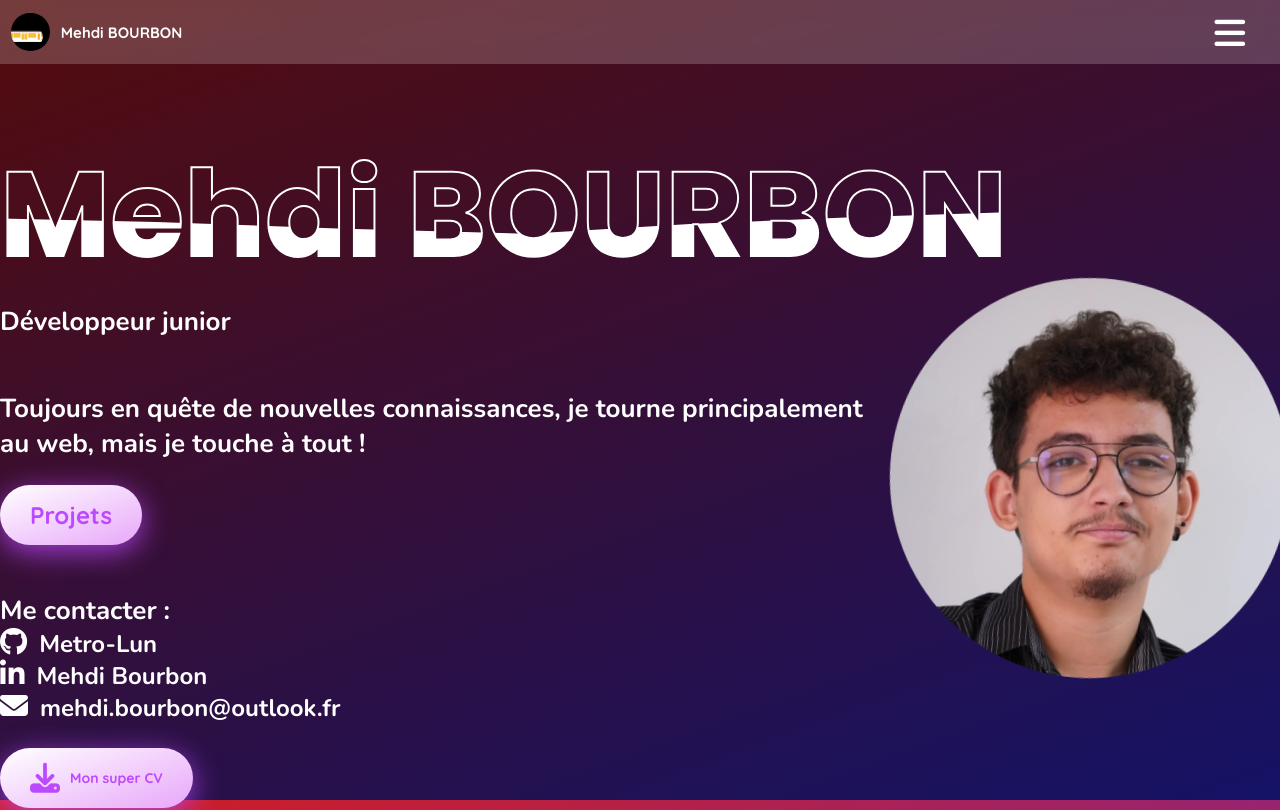
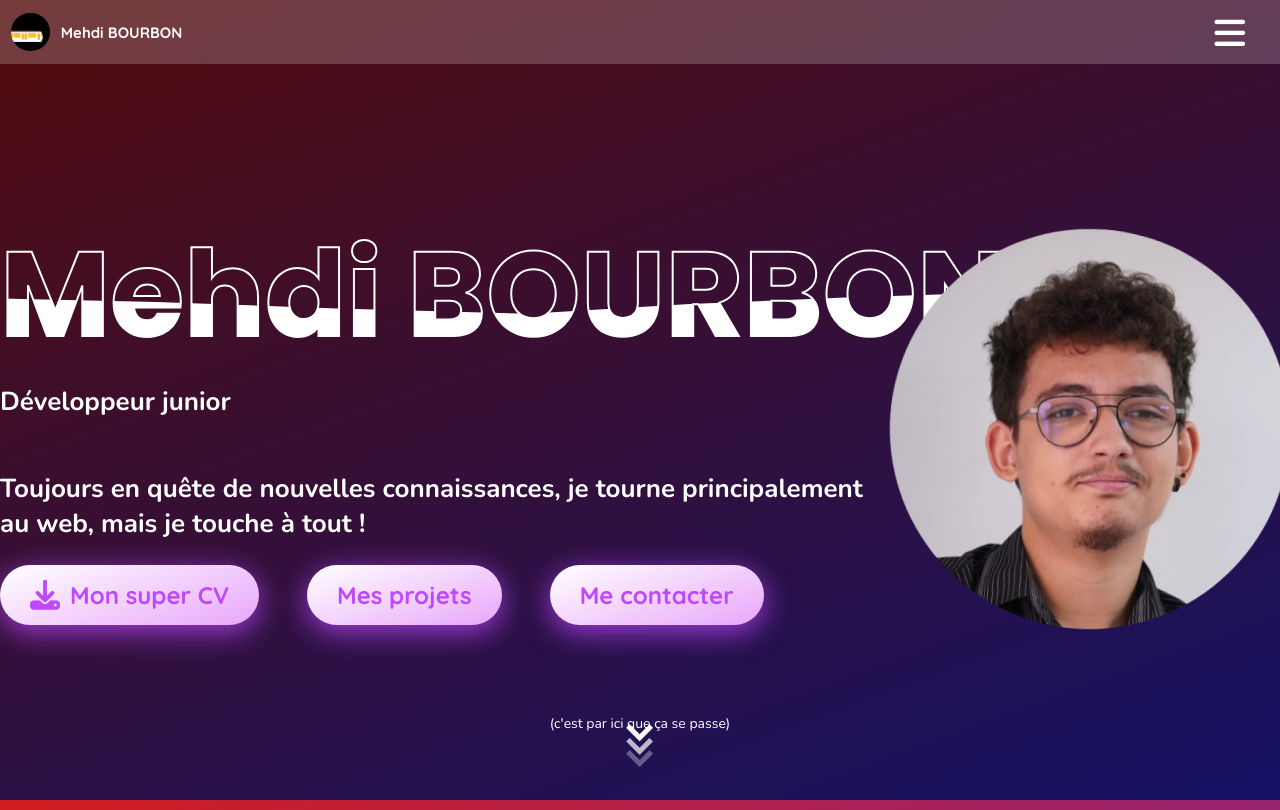
Before and after one commit to Metro-Lun/metro-folio, a Vue app: page / in a window 1280 px wide. Shown: the top 810 px of the page. Built offline with nearby package versions, Linux system fonts and the light colour scheme.

Commit message:
prototype finished with contact data

```diff
--- a/src/components/ContactComponent.vue
+++ b/src/components/ContactComponent.vue
@@ -5,8 +5,62 @@
 <template>
     <section class="big-section">
         <h1>Contact</h1>
+
+        <section id="main-contact">
+            <h2>Me contacter :</h2>
+            <nav>
+                <a href="https://github.com/Metro-Lun">
+                    <i class="fa-brands fa-github" />
+                    <p>Metro-Lun</p>
+                </a>
+
+                <a href="https://www.linkedin.com/in/mehdi-bourbon-7266a2224/">
+                    <i class="fa-brands fa-linkedin-in" />
+                    <p>Mehdi Bourbon</p>
+                </a>
+
+                <a href="mailto:mehdi.bourbon@outlook.fr">
+                    <i class="fa-solid fa-envelope" />
+                    <p>mehdi.bourbon@outlook.fr</p>
+                </a>
+            </nav>
+        </section>
     </section>
 </template>
 
 <style scoped>
+    h2 {
+        padding-bottom: 0.4em;
+        border-bottom: 2px solid white;
+        margin-bottom: 1em;
+    }
+
+    #main-contact {
+        margin-top: 1em;
+        display: flex;
+        justify-content: center;
+        align-items: center;
+        flex-direction: column;
+        margin-bottom: 4em;
+    }
+
+    #main-contact nav {
+        display: flex;
+        gap: 5em;
+    }
+
+    #main-contact a {
+        color: white;
+        opacity: 1;
+    }
+
+    #main-contact i {
+        font-size: 28px;
+    }
+
+    #main-contact p {
+        font-size: 24px;
+        opacity: 1;
+        margin-left: 12px;
+    }
 </style>
--- a/src/components/FooterComponent.vue
+++ b/src/components/FooterComponent.vue
@@ -15,14 +15,6 @@
         <p>
             © Mehdi BOURBON - {{ getMonthAndYear() }}
         </p>
-
-        <nav>
-            <div>
-                <a href="https://github.com/Metro-Lun"><i class="fa-brands fa-github" /></a>
-                <a href="https://www.linkedin.com/in/mehdi-bourbon-7266a2224/"><i class="fa-brands fa-linkedin-in" /></a>
-                <a href="mailto:mehdi.bourbon@outlook.fr"><i class="fa-solid fa-envelope" /></a>
-            </div>
-        </nav>
     </footer>
 </template>
 
@@ -35,21 +27,11 @@
         height: 6em;
         backdrop-filter: blur(10px);
         color: white;
-    }
-
-    footer nav {
-        display: flex;
-        margin: auto 0;
+        background-color: rgba(255,255,255,0.2);
     }
 
     footer div {
         justify-content: flex-end;
-    }
-
-    i {
-        width: 46px;
-        color: white;
-        font-size: 40px;
     }
 
     @media (max-width: 900px) {
@@ -57,11 +39,6 @@
             gap: 1em;
         }
 
-        i {
-            font-size: 20px;
-            width: 20px;
-        }
-
         p {
             font-size: 10px;
         }
--- a/src/components/SkillCard.vue
+++ b/src/components/SkillCard.vue
@@ -51,6 +51,10 @@
 </template>
 
 <style scoped>
+    p {
+        font-size: 16px;
+    }
+
     .skill-div {
         padding: 2em;
         border-radius: 24px;
@@ -75,14 +79,14 @@
     }
 
     .skill-div div h3 {
-        font-size: 30px;
+        font-size: 22px;
         margin-bottom: 20px;
     }
 
     /* SITUATIONS */
 
     .skill-situations {
-        margin-bottom: 3em;
+        margin-bottom: 1em;
     }
 
     .skill-situations ul {
@@ -91,6 +95,10 @@
 
     .skill-situations li {
         margin: 5px 0;
+    }
+
+    li p {
+        font-size: 16px;
     }
 
     /* LEVELS */
@@ -109,7 +117,7 @@
     .skill-review > div > p {
         border-radius: 50%;
         color: white;
-        font-size: 20px;
+        font-size: 14px;
         border: none;
         font-weight: bold;
         margin-right: 10px;
@@ -139,7 +147,7 @@
 
     .level-info {
         margin : 0.5em 0;
-        font-size: 20px;
+        font-size: 16px;
     }
 
     /* REVIEW */
@@ -149,7 +157,7 @@
     }
 
     .skill-review > div > p {
-        font-size: 30px;
+        font-size: 20px;
     }
 
     .skill-review-explained {
--- a/src/components/journey/JobElement.vue
+++ b/src/components/journey/JobElement.vue
@@ -63,7 +63,7 @@
 
     .job-dot > p {
         font-size: 30px;
-        margin-top: 1.2em;
+        margin-top: 1em;
     }
 
     .job-title-logo {
@@ -71,7 +71,6 @@
         align-items: center;
         gap: 2em;
         font-weight: bold;
-
     }
 
     .job-card {
--- a/src/views/MainView.vue
+++ b/src/views/MainView.vue
@@ -37,45 +37,23 @@ import ContactComponent from '@/components/ContactComponent.vue';
                 </transition>
 
                 <transition name="slide-fade">
-                    <section id="main-buttons" v-if="show" class="delay-2">
-                        <nav>
-                            <button class="main-button-style">
-                                <a href="projects">Projets</a>
-                            </button>
-                        </nav>
-                    </section>
-                </transition>
-
-                <transition name="slide-fade">
-                    <section id="main-contact" v-if="show" class="delay-3">
-                        <h2>Me contacter :</h2>
-                        <nav>
-                            <a href="https://github.com/Metro-Lun">
-                                <i class="fa-brands fa-github" />
-                                <p>Metro-Lun</p>
-                            </a>
-
-                            <a href="https://www.linkedin.com/in/mehdi-bourbon-7266a2224/">
-                                <i class="fa-brands fa-linkedin-in" />
-                                <p>Mehdi Bourbon</p>
-                            </a>
-
-                            <a href="mailto:mehdi.bourbon@outlook.fr">
-                                <i class="fa-solid fa-envelope" />
-                                <p>mehdi.bourbon@outlook.fr</p>
-                            </a>
-                        </nav>
-                    </section>
-                </transition>
-
-                <transition name="slide-fade">
-                    <div class="delay-4" v-if="show">
+                    <div class="delay-2 header-buttons" v-if="show">
                         <button class="main-button-style">
                             <a href="/assets/files/CV_Mehdi_Bourbon.pdf" download>
                                 <i class="fas fa-download"></i>
                                 <p>Mon super CV</p>
                             </a>
                         </button>
+
+                        <nav>
+                            <button class="main-button-style">
+                                <RouterLink :to="{ name: 'home', hash: '#projects' }"><p>Mes projets</p></RouterLink>
+                            </button>
+
+                            <button class="main-button-style">
+                                <RouterLink :to="{ name: 'home', hash: '#contact' }"><p>Me contacter</p></RouterLink>
+                            </button>
+                        </nav>
                     </div>
                 </transition>
             </div>
@@ -87,8 +65,18 @@ import ContactComponent from '@/components/ContactComponent.vue';
                     </div>
                 </div>
             </transition>
+        </section>
 
-        </section>
+        <transition name="slide-fade">
+            <div v-if="show" class="delay-4">
+                <p id="arrow-p">(c'est par ici que ça se passe)</p>
+                <section class="arrow">
+                    <span></span>
+                    <span></span>
+                    <span></span>
+                </section>
+            </div>
+        </transition>
     </section>
 
     <section id="technologies">
@@ -247,9 +235,8 @@ import ContactComponent from '@/components/ContactComponent.vue';
     #inner-presentation {
         display: flex;
         justify-content: space-around;
-        padding: 5em 0;
         max-width: 110em;
-        margin: auto;
+        margin: 10em auto auto auto;
     }
 
     #home h1 {
@@ -266,6 +253,24 @@ import ContactComponent from '@/components/ContactComponent.vue';
     #home img {
         max-height: 35em;
         border-radius: 50%;
+    }
+
+    .header-buttons {
+        display: flex;
+        gap: 3em;
+    }
+
+    .header-buttons button p {
+        font-size: 24px;
+    }
+
+    nav {
+        display: flex;
+        gap: 3em;
+    }
+
+    nav a {
+        margin-right: 0;
     }
 
     @media (max-width: 900px) {
@@ -309,32 +314,6 @@ import ContactComponent from '@/components/ContactComponent.vue';
         }
     }
 
-    /* CONTACT */
-
-    #main-contact {
-        margin-top: 1em;
-    }
-
-    #main-contact nav {
-        display: flex;
-        flex-direction: column;
-    }
-
-    #main-contact a {
-        color: white;
-        opacity: 1;
-    }
-
-    #main-contact i {
-        font-size: 28px;
-    }
-
-    #main-contact p {
-        font-size: 24px;
-        opacity: 1;
-        margin-left: 12px;
-    }
-
     #title h2 {
         font-size: 26px;
     }
@@ -357,4 +336,52 @@ import ContactComponent from '@/components/ContactComponent.vue';
     #job-title {
         margin-bottom: 2em;
     }
+
+    /* ARROW */
+
+    #arrow-p {
+        margin-top: 6em;
+        width: 100%;
+        text-align: center;
+    }
+
+    .arrow {
+        position: absolute;
+        top: 90%;
+        left: 50%;
+        transform: translate(-50%, -50%);
+    }
+
+    .arrow span {
+        display: block;
+        width: 1.5vw;
+        height: 1.5vw;
+        border-bottom: 5px solid white;
+        border-right: 5px solid white;
+        transform: rotate(45deg);
+        margin: -10px;
+        animation: animate-arrow 2s infinite;
+    }
+
+    .arrow span:nth-child(2) {
+        animation-delay: -0.2s;
+    }
+
+    .arrow span:nth-child(3) {
+        animation-delay: -0.4s;
+    }
+
+    @keyframes animate-arrow {
+        0% {
+            opacity: 0;
+            transform: rotate(45deg) translate(-20px, -20px);
+        }
+        50% {
+            opacity: 1;
+        }
+        100% {
+            opacity: 0;
+            transform: rotate(45deg) translate(20px, 20px);
+        }
+    }
 </style>
--- a/src/views/SkillsView.vue
+++ b/src/views/SkillsView.vue
@@ -65,8 +65,10 @@
 
                 <div v-for="sae in saes" :key="sae.id">
                     <div class="sae-tile">
-                        <p>{{sae.code}}</p>
-                        <img draggable="false" :src="`/assets/images/projects/${sae.image}`" />
+                        <RouterLink :to="{ name: 'home', hash: '#projects' }">
+                            <p>{{sae.code}}</p>
+                            <img draggable="false" :src="`/assets/images/projects/${sae.image}`" />
+                        </RouterLink>
                     </div>
 
                     <p v-for="l in sae.links" :key="l.id" class="sae-link vertical-line">
```
